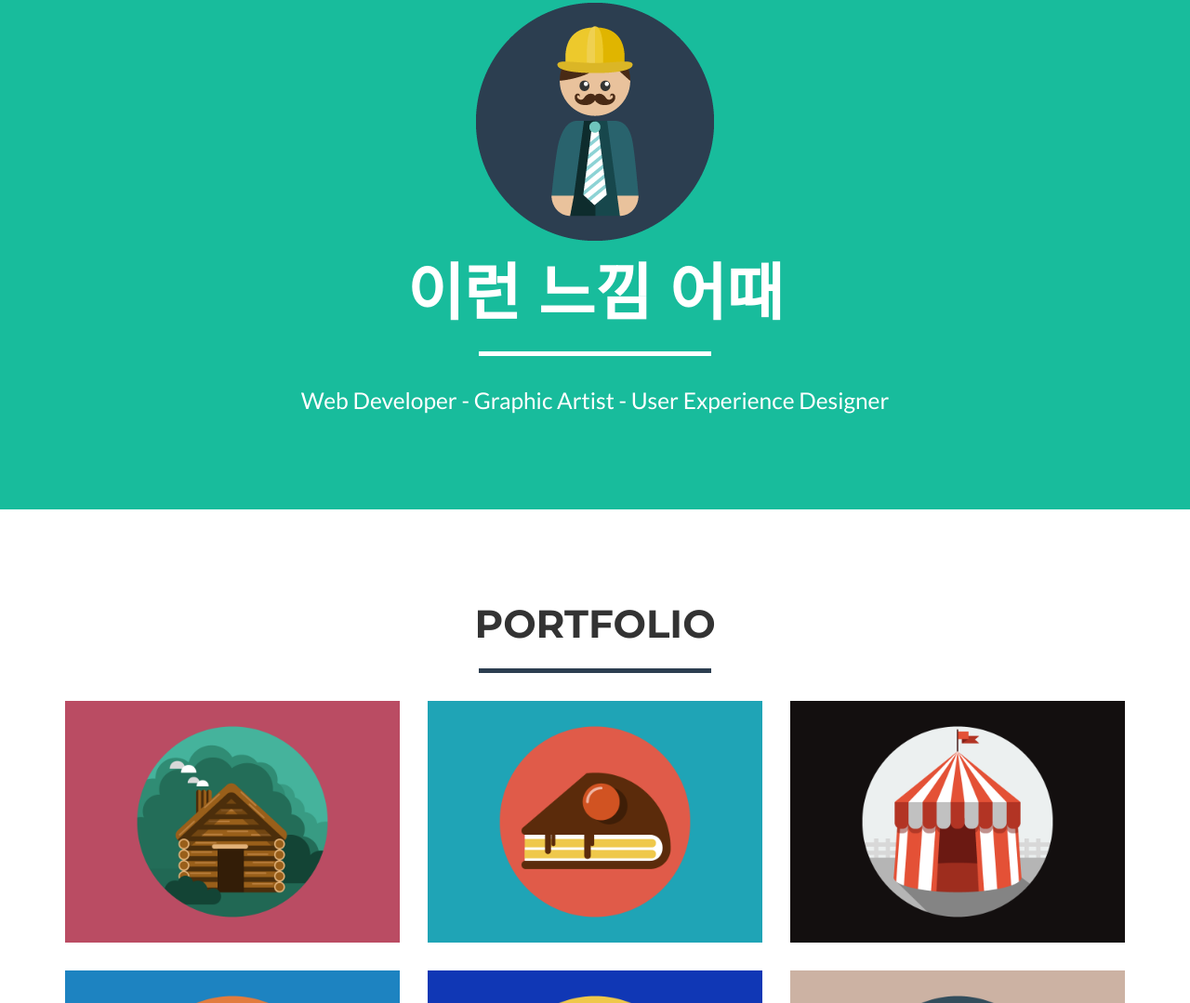
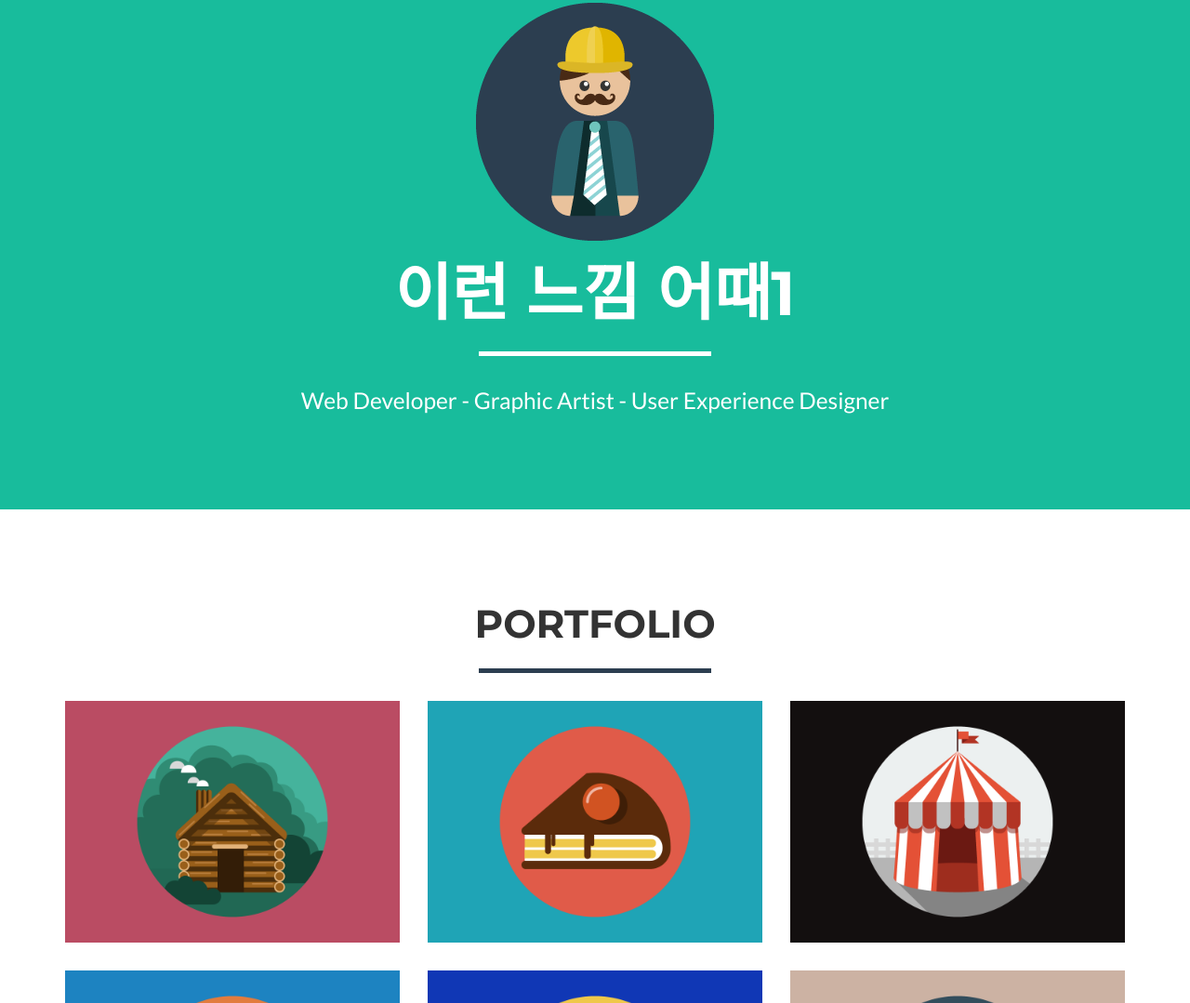
Before and after one commit to 2rochi17/2rochi17.github.io, a website: page index.html in a window 1280 px wide. Shown: the part 1001-2080 px from the top of the page at 93% size. Drawn offline with nearby package versions, Linux system fonts and the light colour scheme; files that its build step writes are made by us from their sources.

Commit message:
Update index.html

```diff
--- a/index.html
+++ b/index.html
@@ -100,7 +100,7 @@
                 <div class="col-lg-12">
                     <img class="img-responsive" src="img/profile.png" alt="">
                     <div class="intro-text">
-                        <h1 class="name">이런 느낌 어때 </h1> <!-- 앞 큰 글자 -->
+                        <h1 class="name">이런 느낌 어때1 </h1> <!-- 앞 큰 글자 -->
                         <hr class="star-light">
                         <span class="skills">Web Developer - Graphic Artist - User Experience Designer</span>
                     </div>
```
